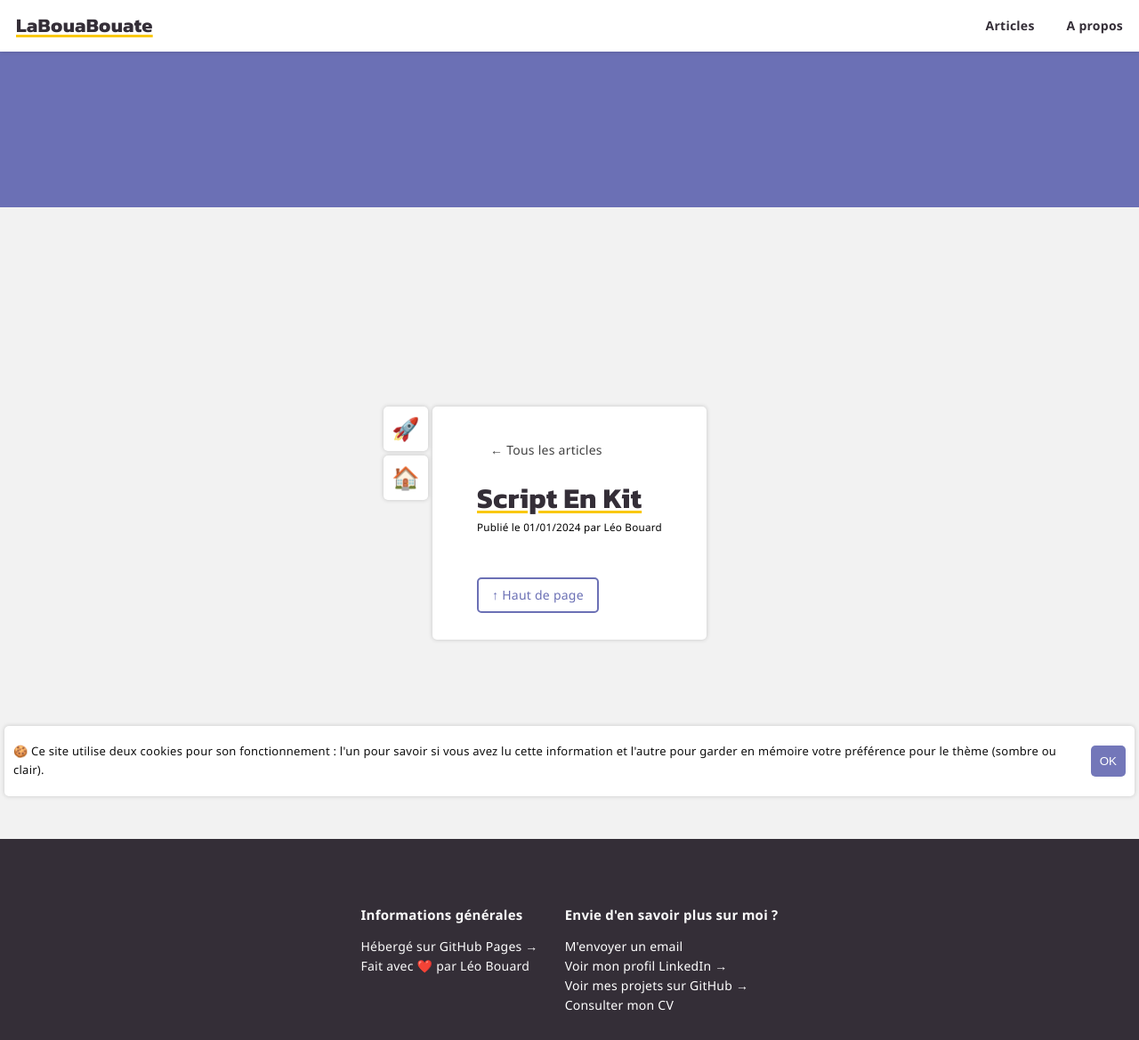
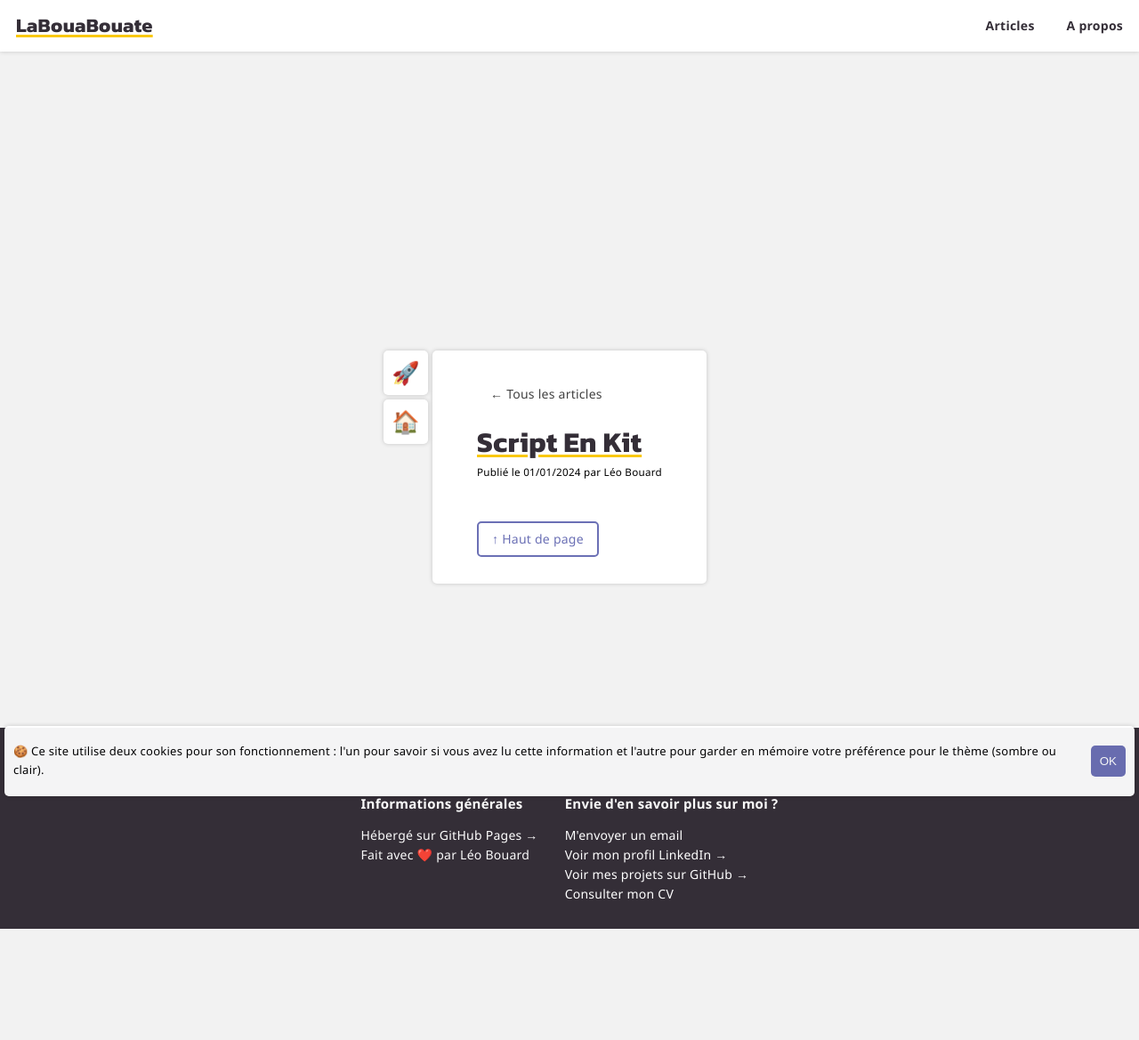
Before and after one commit to leobouard/leobouard.github.io, a Jekyll site: the page built from _posts/2024-01-01-script-en-kit.md, in a window 1280 px wide. Shown: the whole page at 89% size. Built offline with Jekyll 4.4.1, drawn with Linux system fonts in a browser that asks for light colours; some web fonts are replaced; our own code applies the rules of GitHub Pages for plain Markdown files; after the commit the page ends 1044 px from its top, so only the background shows below that.

Commit message:
Déplacement de la div postbanner

```diff
--- a/_layouts/default.html
+++ b/_layouts/default.html
@@ -32,11 +32,6 @@
         <a href="/blog">Articles</a>
       </nav>
     </header>
-    {% if page.layout == "post" %}
-    <div class="postBanner">
-      {{ page.icon }}
-    </div>
-    {% endif %}
     <main {% if page.title == "Accueil" %} style="background: linear-gradient(45deg, #FEFAEC, #E4E4F1);" {% endif %}>
       {{ content }}
       <div class="cookieInfo" id="cookieInfo">
--- a/_layouts/post.html
+++ b/_layouts/post.html
@@ -2,6 +2,9 @@
 layout: default
 ---
 
+<div class="postBanner">
+    {{ page.icon }}
+</div>
 <section>
     <div class="side_buttons">
         <a href="javascript:document.getElementById('top').scrollIntoView({behavior: 'smooth'});" title="Retour en haut de page">🚀</a>
```
